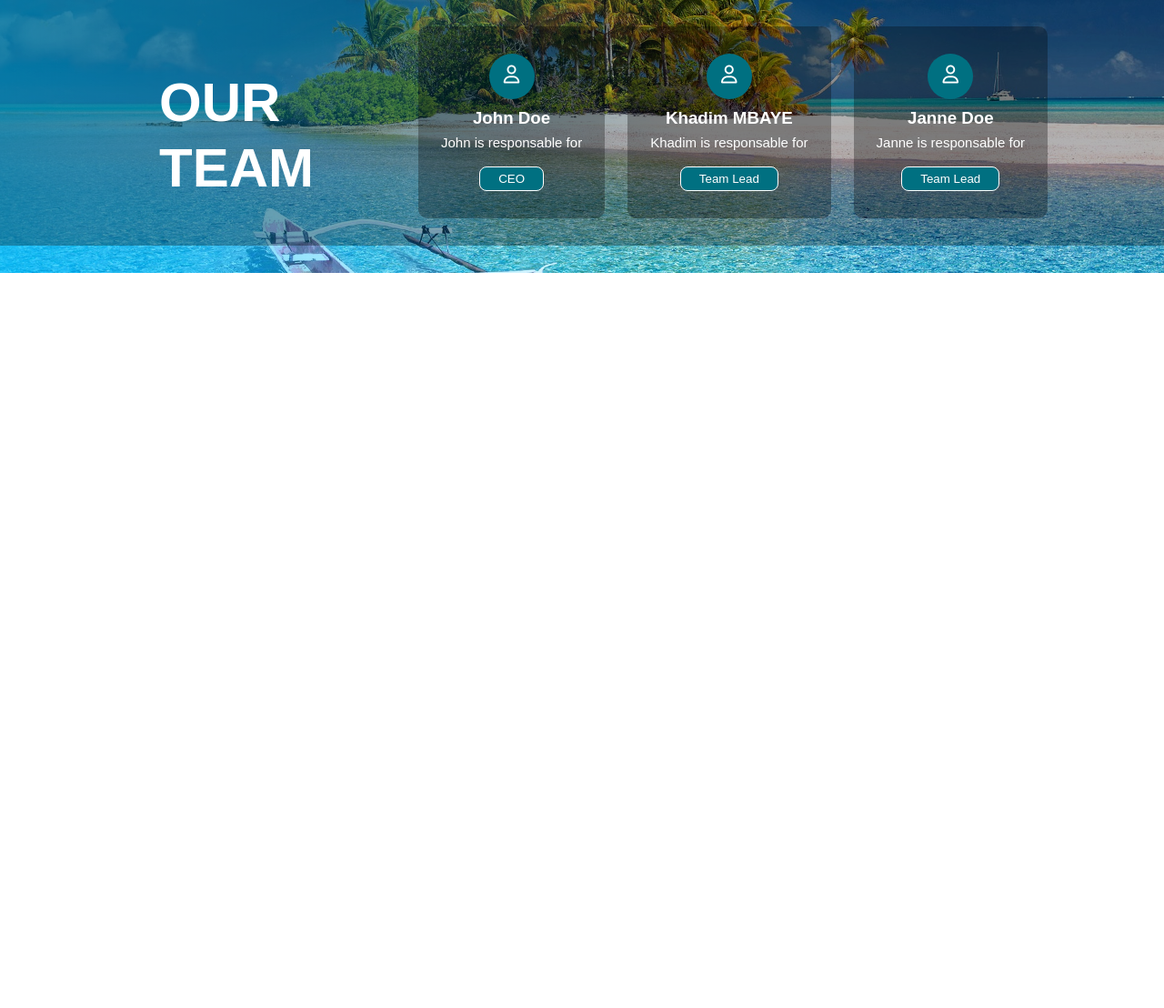
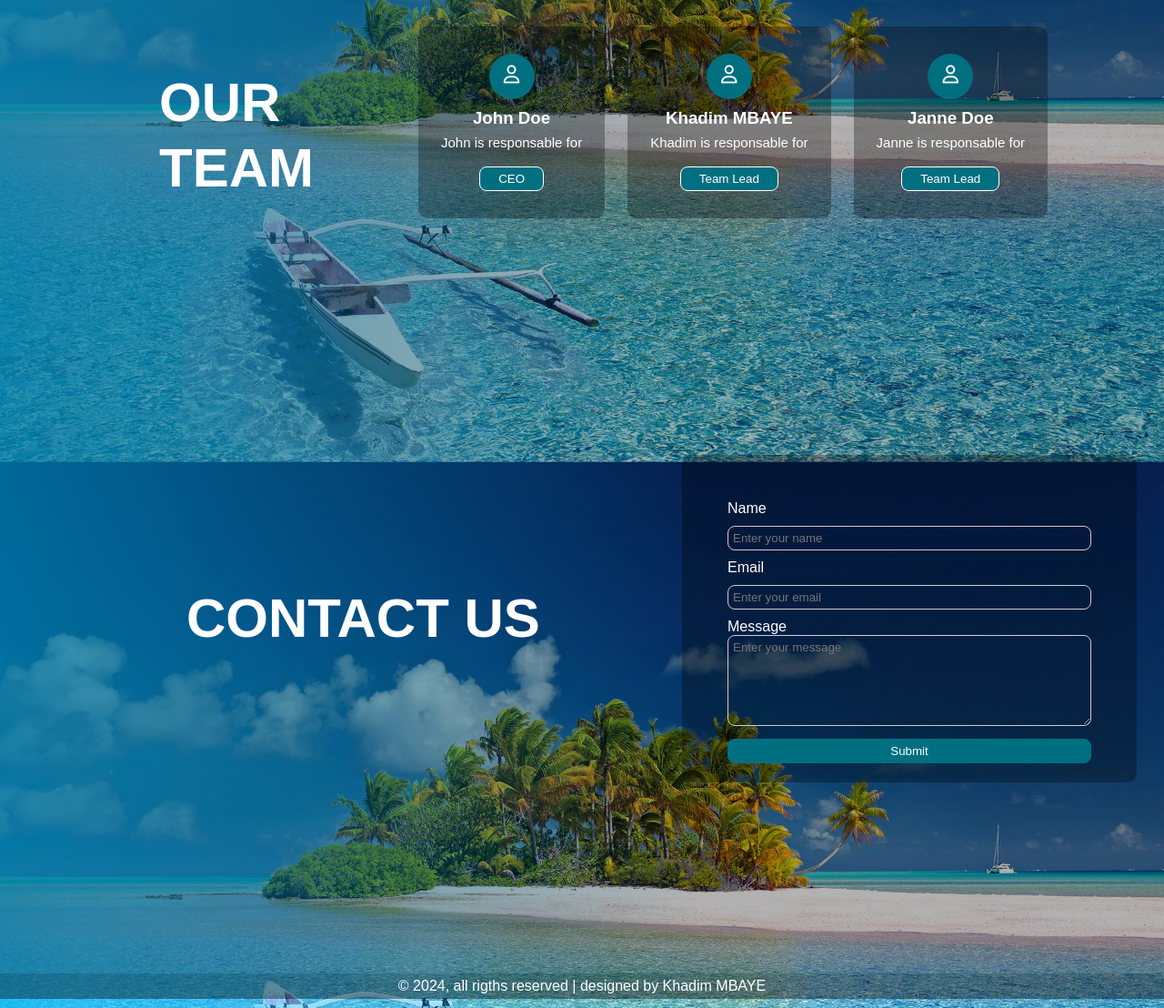
Before and after one commit to khadimmbaye0/FINAL_JS_PROJECT_COURSERA_IBM_FORMATION, a plain HTML site: page index.html in a window 1280 px wide. Shown: the part 1191-2299 px from the top of the page at 91% size. Before the commit the page ends 1491 px from the top, so only its background shows below. Drawn offline with Linux system fonts and the light colour scheme.

Commit message:
HTML & CSS done

```diff
--- a/assets/CSS/style.css
+++ b/assets/CSS/style.css
@@ -205,7 +205,6 @@ nav {
     align-items: center;
     margin-top: 50px;
     width: 90%;
-    margin-bottom: 30px;
     margin-top: 80px;
 }
 
@@ -264,3 +263,94 @@ nav {
     border: 1px solid #fff;
     transform: scale(1.05);
 }
+
+.form {
+    height: 100vh;
+    background-color: rgba(0, 0, 0, 0.3);
+    padding: 30px;
+}
+
+.form h1{
+    font-size: 60px;
+    line-height: 1.2;
+    text-transform: uppercase;
+    font-weight: bold;
+    font-weight: 800;
+    margin-left: 175px;
+    color: #fff;
+}
+
+.containerSection {
+    margin-top: 200px;
+    display: flex;
+    justify-content: space-between;
+    align-items: center;
+}
+
+form{
+    background: rgba(0, 0, 0, 0.3);
+    padding: 50px;
+    width: 100%;
+}
+
+#form {
+    width: 500px;
+    height: 360px;
+    border-radius: 10px;
+}
+
+#form label{
+    color: #fff;
+}
+
+#form input {
+    width: 100%;
+    background: transparent;
+    border: 1px solid #ccc;
+    padding: 5px;
+    border-radius: 8px;
+    margin: 10px 0;
+    outline: none;
+    color: #fff;
+}
+
+#form textarea {
+    width: 100%;
+    height: 100px;
+    margin-bottom: 10px;
+    padding: 5px;
+    border-radius: 8px;
+    background: transparent;
+    outline: none;
+    border: 1px solid #ccc;
+}
+
+#form button {
+    width: 100%;
+    padding: 5px;
+    margin-bottom: 10px;
+    border: 1px solid #007081;
+    border-radius: 8px;
+    color: #fff;
+    background-color: #007081;
+    transition: .2s ease-in-out;
+}
+
+#form button:hover {
+    transform: scale(1.01);
+    background: transparent;
+    border: 1px solid #ccc;
+    font-size: 16.5px;
+}
+
+footer {
+    background: rgba(0, 0, 0, 0.4);
+    width: 100%;
+}
+
+footer p {
+    text-align: center;
+    margin-bottom: 10px;
+    padding: 5px;
+    color: #fff;
+}
--- a/index.html
+++ b/index.html
@@ -97,6 +97,29 @@
         </div>
     </section>
 
+    <!-- ThirdSection -->
+
+    <section class="form" >
+        <div class="containerSection">
+            <h1>Contact Us</h1>
+            <div class="formContainer">
+                <form id="form">
+                    <label for="name">Name</label><br>
+                    <input type="text" id="name" placeholder="Enter your name"><br>
+                    <label for="email" id="email">Email</label><br>
+                    <input type="email" id="email" placeholder="Enter your email"><br>
+                    <label for="message">Message</label><br>
+                    <textarea id="message" placeholder="Enter your message"></textarea><br>
+                    <button type="submit" id="submitBtn">Submit</button><br>
+                </form>
+            </div>
+        </div>
+    </section>
+
+    <footer>
+        <p>&copy; 2024, all rigths reserved | designed by Khadim MBAYE</p>
+    </footer>
+
 <script src="./assets/JS/script.js"></script>
 </body>
 </html>
```
